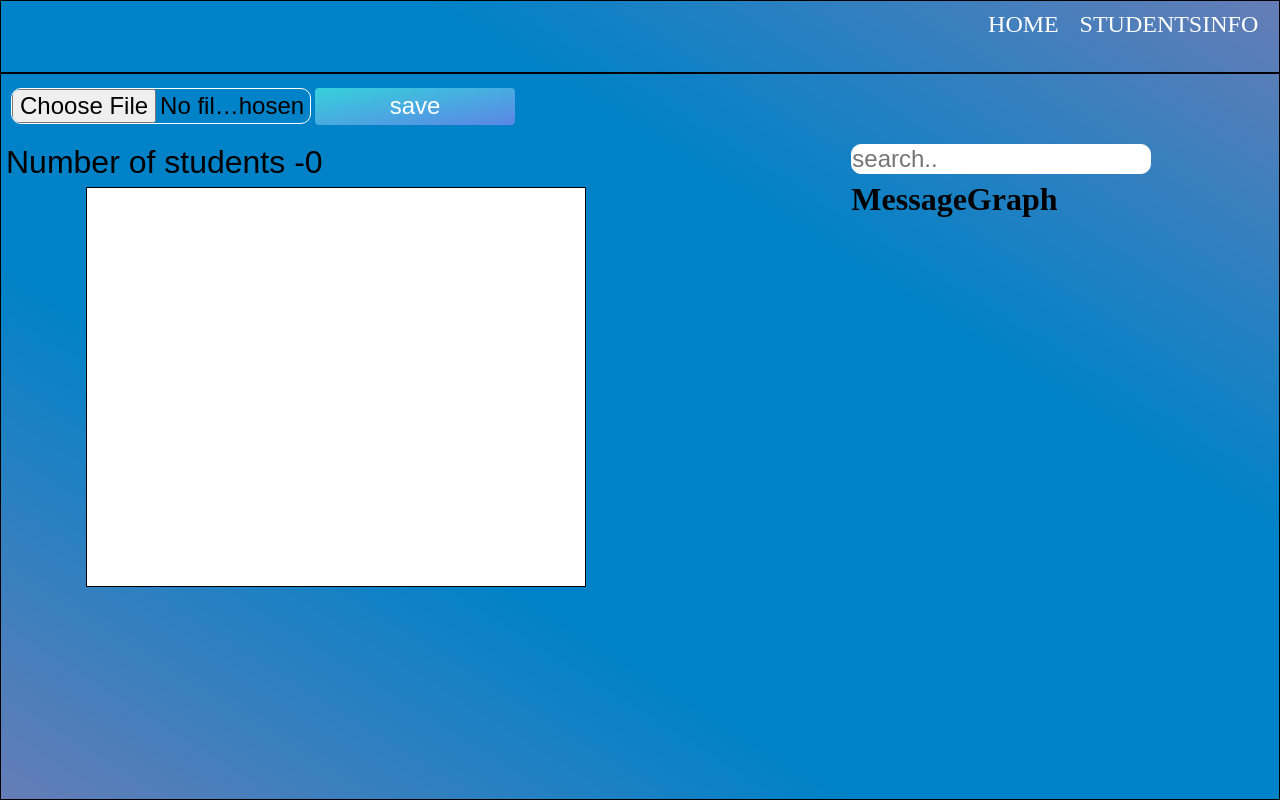
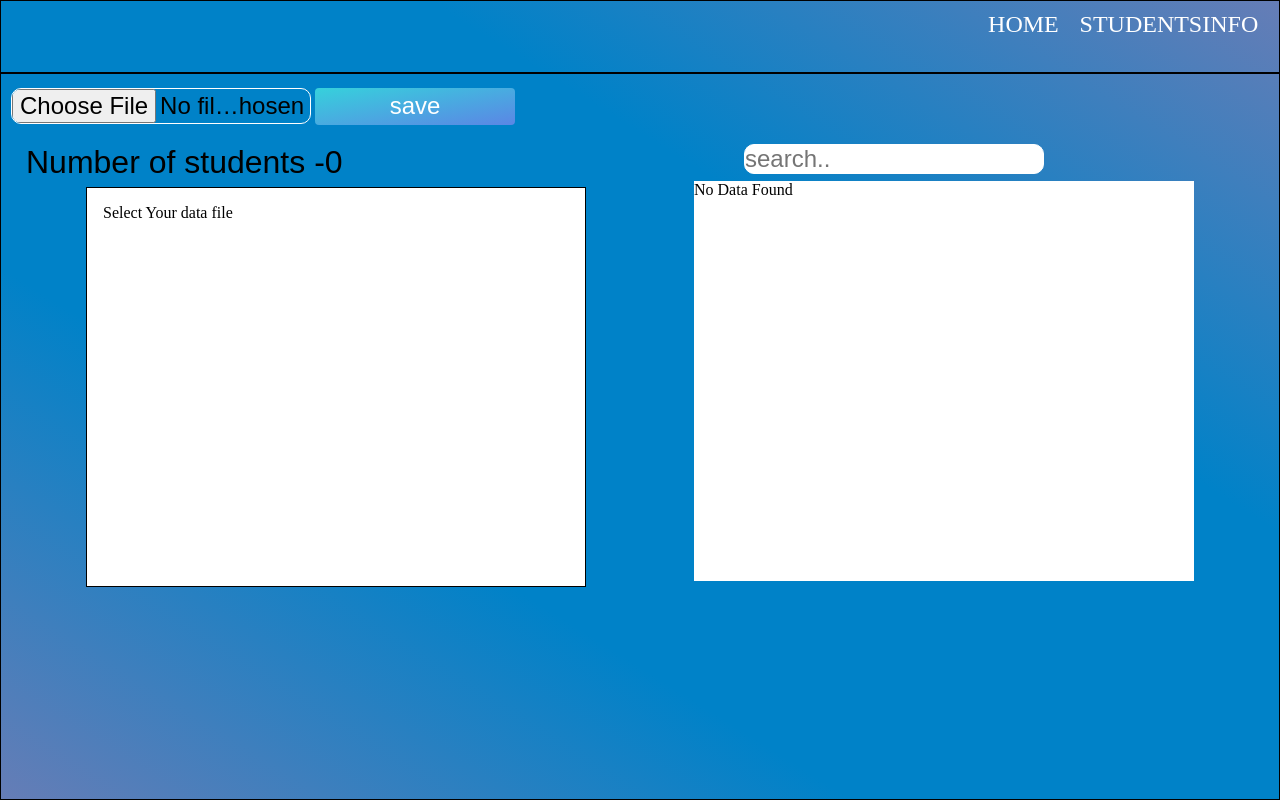
Before and after one commit to Mj-Techs/Student-tracker, a React (Create React App) app: page /students in a window 1280 px wide. Built offline with nearby package versions, Linux system fonts and the light colour scheme.

Commit message:
final commit

```diff
--- a/package.json
+++ b/package.json
@@ -6,8 +6,11 @@
     "@testing-library/jest-dom": "^5.11.9",
     "@testing-library/react": "^11.2.3",
     "@testing-library/user-event": "^12.6.2",
+    "chart.js": "^2.9.4",
     "react": "^17.0.1",
+    "react-chartjs-2": "^2.11.1",
     "react-dom": "^17.0.1",
+    "react-google-charts": "^3.0.15",
     "react-redux": "^7.2.2",
     "react-router-dom": "^5.2.0",
     "react-scripts": "4.0.1",
--- /dev/null
+++ b/src/CalcFunction/graph_data.js
@@ -0,0 +1,11 @@
+export const graphData = (data) => {
+  const obj = {};
+  for (const key of data) {
+    if (obj.hasOwnProperty(key.name)) {
+      obj[key.name] += 1;
+    } else {
+      obj[key.name] = 1;
+    }
+  }
+  return obj;
+};
--- a/src/components/MessageGraph.js
+++ b/src/components/MessageGraph.js
@@ -1,12 +1,32 @@
 import React from "react";
 import { useSelector } from "react-redux";
+import Chart from "react-google-charts";
+import { graphData } from "../CalcFunction/graph_data";
 const MessageGraph = () => {
   const students = useSelector((state) => state.students);
-  const studentObj = {};
+  const studentObj = graphData(students);
+  const chartData = [["student name", "No of messages"]];
+
+  for (const key in studentObj) {
+    chartData.push([key, studentObj[key]]);
+  }
 
   return (
-    <div>
-      <h1>MessageGraph</h1>
+    <div className="graph">
+      {students.length === 0 ? (
+        "No Data Found"
+      ) : (
+        <Chart
+          width={"550px"}
+          height={"400px"}
+          chartType="PieChart"
+          loader={<div>Loading Charts</div>}
+          data={chartData}
+          options={{
+            title: "Messages Distribution",
+          }}
+        />
+      )}
     </div>
   );
 };
--- a/src/components/MessageStats.js
+++ b/src/components/MessageStats.js
@@ -8,7 +8,8 @@ const MessageStats = (props) => {
   return (
     <div className="messageStats">
       <div className="student__name">
-        All Messages of <span>{props.match.params.name}</span>
+        All <span>{matchedStudent.length}</span> Messages of{" "}
+        <span>{props.match.params.name}</span>
       </div>
 
       <div className="table__container">
--- a/src/components/ShowStudents.js
+++ b/src/components/ShowStudents.js
@@ -27,6 +27,10 @@ const ShowStudents = () => {
         />
       </div>
       <List>
+        {uniqStudents.length === 0 ? (
+          "Select Your data file"
+        ) : (
+          <div>
             {uniqStudents.map((ele, i) => {
               return (
                 <div className="list" key={i}>
@@ -36,6 +40,8 @@ const ShowStudents = () => {
                 </div>
               );
             })}
+          </div>
+        )}
       </List>
       <div>
         <MessageGraph />
--- a/src/components/StudentsInfo.js
+++ b/src/components/StudentsInfo.js
@@ -1,4 +1,4 @@
-import React, { useState, useEffect } from "react";
+import React, { useState } from "react";
 import { useDispatch } from "react-redux";
 import { dataExtract } from "../CalcFunction/dataExtraction";
 import { getStudent, getUniqStudents } from "../actions/studentAction";
--- a/src/index.css
+++ b/src/index.css
@@ -26,6 +26,7 @@ input {
 .text {
   font-size: 2rem;
   font-family: sans-serif;
+  margin-left: 20px;
 }
 .list {
   width: 400px;
@@ -89,3 +90,13 @@ tr:hover {
 /* tr:nth-child(even) {
   background-color: #f2f2f2;
 } */
+.graph {
+  margin-right: 80px;
+  /* margin-top: 20px; */
+  width: 500px;
+  height: 400px;
+  background: white;
+}
+.search {
+  margin-left: 50px;
+}
```
Also changed, not shown: 2 other files (tests, documents, lock files or other folders). Lines whose indentation alone changed are shown as unchanged.
